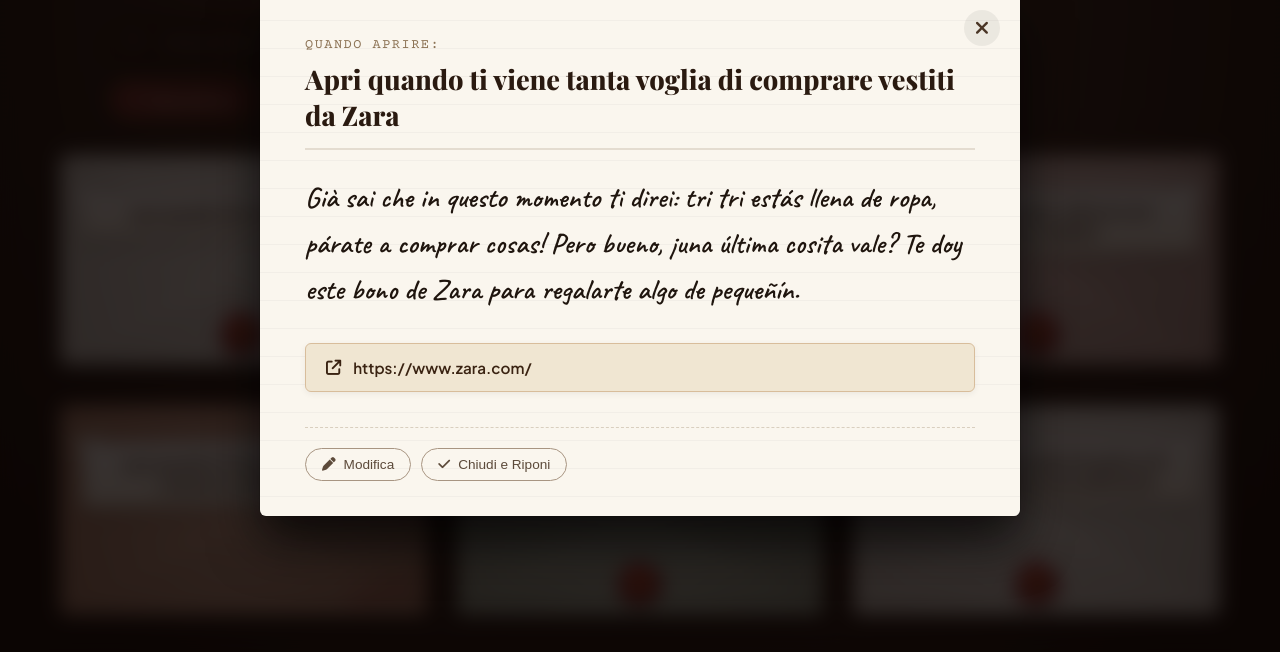
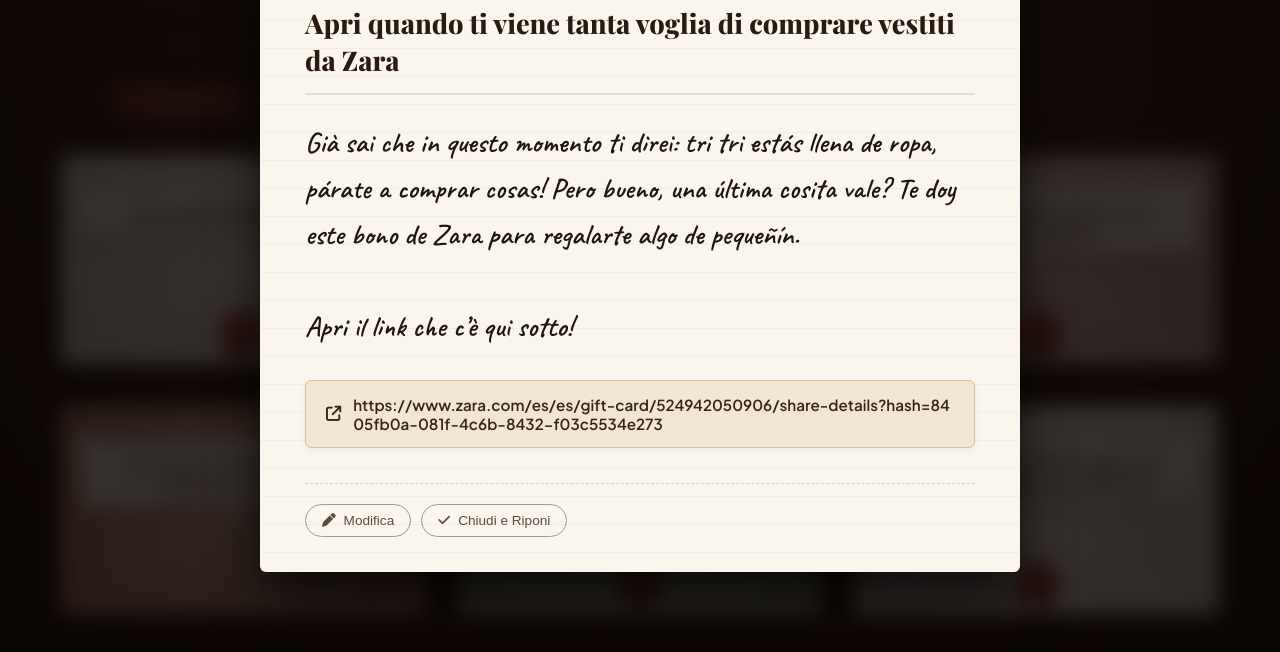
Before and after one commit to salvatorepirozzi93/app-buste, a plain HTML site: page index.html in a window 1280 px wide. Both pictures are taken after a click on the button 243 px from the left and 656 px from the top of the page. Shown: the part 146-798 px from the top of the page. Drawn offline with nearby package versions, Linux system fonts and the light colour scheme; no server answers; a web font is replaced by a local one.

Commit message:
Aggiorna index.html

```diff
--- a/index.html
+++ b/index.html
@@ -1655,7 +1655,8 @@
         content: "[Testo da decidere]",
         color: "cream",
         isOpened: false,
-        links: []
+        links: [],
+        photoUrl: ""
       },
       {
         id: "env-2",
@@ -1663,7 +1664,8 @@
         content: "Come sempre mi sembra che non ci vediamo da 2 anni e la cosa che più desidero è vederti il prima possibile. Questo desiderio lo avrò sempre, se non ti vedo da 2 anni, da una settimana, da 1 giorno o da solo 1 ora. E questo sarà per sempre.",
         color: "kraft",
         isOpened: false,
-        links: []
+        links: [],
+        photoUrl: ""
       },
       {
         id: "env-3",
@@ -1671,15 +1673,19 @@
         content: "Ogni volta che ti saluto é sempre una mierda. Anche se sembra naturale, ogni volta che vai via divento triste e solo penso a quando ti rivedrò. Non immagino una vita senza stare vicino a te ❤️",
         color: "rose",
         isOpened: false,
-        links: []
+        links: [],
+        photoUrl: ""
       },
       {
         id: "env-4",
         title: "Apri quando ti viene tanta voglia di comprare vestiti da Zara",
-        content: "Già sai che in questo momento ti direi: tri tri estás llena de ropa, párate a comprar cosas! Pero bueno, ¡una última cosita vale? Te doy este bono de Zara para regalarte algo de pequeñín.",
+        content: "Già sai che in questo momento ti direi: tri tri estás llena de ropa, párate a comprar cosas! Pero bueno, una última cosita vale? Te doy este bono de Zara para regalarte algo de pequeñín.\n\nApri il link che c’è qui sotto!",
         color: "terracotta",
         isOpened: false,
-        links: ["https://www.zara.com/"]
+        links: [
+          "https://www.zara.com/es/es/gift-card/524942050906/share-details?hash=8405fb0a-081f-4c6b-8432-f03c5534e273"
+        ],
+        photoUrl: ""
       },
       {
         id: "env-5",
@@ -1691,7 +1697,8 @@
           "https://ricette.giallozafferano.it/Spaghetti-alla-Carbonara.html",
           "https://ricette.giallozafferano.it/Penne-con-speck-e-mascarpone.html",
           "https://ricette.giallozafferano.it/Pasta-alla-Genovese.html"
-        ]
+        ],
+        photoUrl: ""
       },
       {
         id: "env-6",
@@ -1699,23 +1706,28 @@
         content: "Para mi tri tri pequeñita que quiere algo de dulce, te dejo esto. Guarda nella busta!",
         color: "cream",
         isOpened: false,
-        links: []
+        links: [],
+        photoUrl: ""
       },
       {
         id: "env-7",
         title: "Apri quando hai voglia di una cena de gordos sí o sí",
-        content: "Te mereces algo de gordo, puedes pedir lo que quieras, te invito yo con esto.\n\n- Buono regalo / Codice Glovo: [Inserisci qui il tuo codice]",
+        content: "Te mereces algo de gordo, puedes pedir lo que quieras, te invito yo con esto.\nApri i link che c’è qui sotto!",
         color: "blue",
         isOpened: false,
-        links: ["https://www.glovoapp.com/"]
+        links: [
+          "https://bitrefill.com/order/6ad90482809407c831d08135#nfvC3U5HSlL7FqpQB4Sx"
+        ],
+        photoUrl: ""
       },
       {
         id: "env-8",
         title: "Apri quando devi prendere una decisione stupida ma non sai cosa scegliere",
-        content: "Un gesto facile per scegliere più facilmente! Prendi la moneta qui sotto, tirala e se esce \"testa\" sceglierai l'opzione A, se esce \"croce\" sceglierai l'opzione B.\n\nBueno, luego llamame, que es mejor que jugárselo a cara o cruz!",
+        content: "Un gesto facile per scegliere più facilmente! Prendi la moneta qui sotto, tirala e se uscirà \"testa\" sceglierai l'opzione A, se uscirà \"croce\" sceglierai l'opzione B.\n\nBueno, luego llamame, que es mejor que jugárselo a cara o cruz!",
         color: "kraft",
         isOpened: false,
-        links: []
+        links: [],
+        photoUrl: ""
       },
       {
         id: "env-9",
@@ -1723,7 +1735,10 @@
         content: "Nuestra cancion!",
         color: "rose",
         isOpened: false,
-        links: ["https://open.spotify.com/"]
+        links: [
+          "https://open.spotify.com/track/10KB4HkYIpNOd0QhyohMre?si=rKLloTMwSiik5r_AIj_sTw&utm_source=copy-link&pi=D4xYXWZRS_-rt"
+        ],
+        photoUrl: ""
       },
       {
         id: "env-10",
@@ -1732,15 +1747,16 @@
         content: "Un giochino per te!\n\n<div id='game-container'></div>",
         color: "sage",
         isOpened: false,
-        links: []
+        links: [],
+        photoUrl: ""
       },
       {
         id: "env-11",
         title: "Apri quando quieres ver algunas fotos de nosotros",
-        content: "Guarda le nostre foto stampate dentro la busta o carica un ricordo speciale qui sopra! ❤️",
+        content: ".",
         color: "terracotta",
         isOpened: false,
-        photoUrl: "https://images.unsplash.com/photo-1518199266791-5375a83190b7?auto=format&fit=crop&w=800&q=80",
+        photoUrl: "https://photos.app.goo.gl/mTsWV4pbPtLnqqDn8",
         links: []
       }
     ];
@@ -2872,8 +2888,22 @@
       const photoFrame = document.getElementById('readModalPolaroid');
       const photoImg = document.getElementById('readModalImg');
       const photoUrl = normalizeImageUrl(env.photoUrl);
-
-      if (photoUrl) {
+      // I link agli album (Google Foto, Drive, Dropbox) non sono immagini
+      // dirette: li mostriamo come pulsante invece che dentro la polaroid.
+      const isPhotoAlbum = /^https?:\/\/(photos\.app\.goo\.gl|photos\.google\.com|drive\.google\.com|www\.dropbox\.com)\//i.test(photoUrl);
+
+      if (photoUrl && isPhotoAlbum) {
+        const albumLink = document.createElement('a');
+        albumLink.className = 'attached-link-btn';
+        albumLink.href = photoUrl;
+        albumLink.target = '_blank';
+        albumLink.rel = 'noopener noreferrer';
+        albumLink.innerHTML = '<i class="fa-solid fa-images"></i> Apri l\'album di foto';
+        linksContainer.appendChild(albumLink);
+        photoImg.onerror = null;
+        photoImg.removeAttribute('src');
+        photoFrame.style.display = 'none';
+      } else if (photoUrl) {
         photoImg.onerror = () => { photoFrame.style.display = 'none'; };
         photoImg.src = photoUrl;
         photoFrame.style.display = 'block';
```
